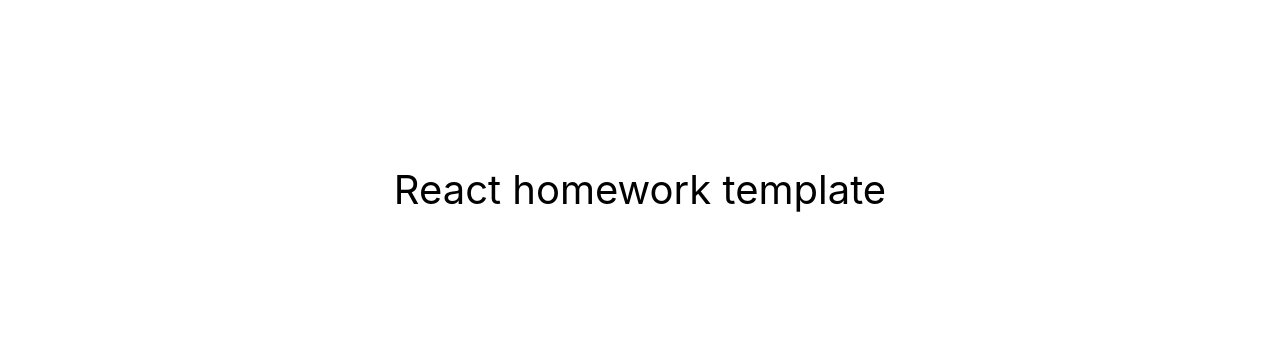
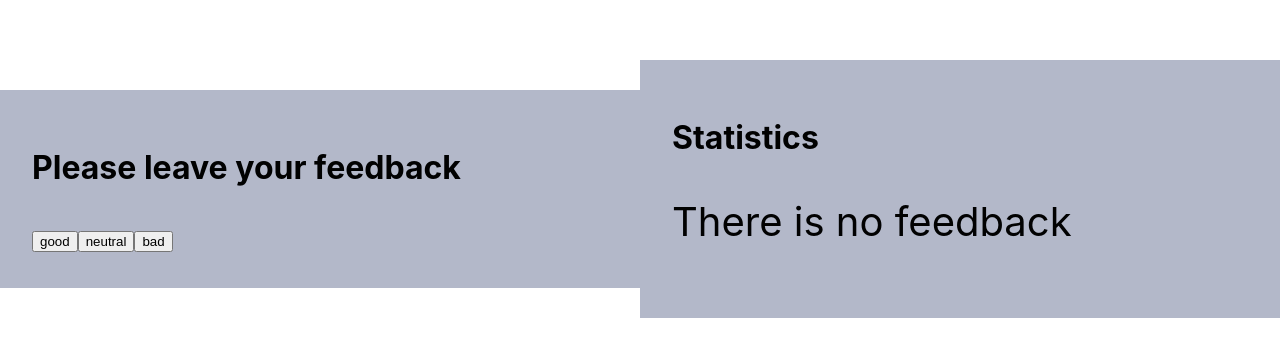
Before and after one commit to Victoria-Fedkova/goit-react-hw-02-feedback, a React (Create React App) app: page / in a window 1280 px wide. Shown: the part 211-568 px from the top of the page. Built offline with nearby package versions, Linux system fonts and the light colour scheme.

Commit message:
add components

```diff
--- a/package.json
+++ b/package.json
@@ -7,6 +7,7 @@
     "@testing-library/jest-dom": "^5.16.3",
     "@testing-library/react": "^12.1.4",
     "@testing-library/user-event": "^13.5.0",
+    "prop-types": "^15.8.1",
     "react": "^18.1.0",
     "react-dom": "^18.1.0",
     "react-scripts": "5.0.1",
@@ -14,7 +15,7 @@
     "web-vitals": "^2.1.3"
   },
   "scripts": {
-    "start": "react-scripts start",
+    "start": "react-scripts start --port 3000",
     "build": "react-scripts build",
     "test": "react-scripts test",
     "eject": "react-scripts eject",
--- a/src/components/App.jsx
+++ b/src/components/App.jsx
@@ -1,4 +1,35 @@
-export const App = () => {
+import React, {Component} from "react";
+import Section from "./Section";
+import FeedbackOptions from './FeedbackOptions'
+import Statistics from "./Statistics";
+import Notification from "./Notification";
+
+class App extends Component {
+state = {
+  good: 0,
+  neutral: 0,
+  bad: 0
+}
+totalFeedbacks = ()=>{
+  return Object.values(this.state).reduce((acc, item) => (acc += item), 0);
+}
+
+positiveFeedbacks =()=>{
+return this.state.good / this.totalFeedbacks() * 100;
+}
+
+handleLeaveFeedback=(e)=>{
+  const {name} = e.currentTarget;
+
+  this.setState(prevState =>({
+    [name]: prevState[name] +1,
+  }));
+}
+
+render(){
+const {good, neutral, bad} = this.state;
+const total = this.totalFeedbacks();
+const positive = Math.round(this.state.good / this.totalFeedbacks() * 100);
   return (
     <div
       style={{
@@ -10,7 +41,21 @@ export const App = () => {
         color: '#010101'
       }}
     >
-      React homework template
+      <Section title="Please leave your feedback">
+        <FeedbackOptions options={{good, neutral, bad}} onLeaveFeedback={this.handleLeaveFeedback}/>
+      </Section>
+
+      <Section title="Statistics">
+        {this.totalFeedbacks() > 0
+        ? (<Statistics good={good} neutral={neutral} bad={bad} total={total} positivePercentage={positive? positive: 0}/>)
+        : (<Notification message="There is no feedback"></Notification>)}
+      </Section>
+
+
     </div>
   );
+
+}
 };
+
+export default App;
--- /dev/null
+++ b/src/components/FeedbackOptions/FeedbackOptions.jsx
@@ -0,0 +1,15 @@
+const FeedbackOptions = ({options, onLeaveFeedback}) => {
+    return(
+    <div>
+        {Object.keys(options).map(key =>(
+        <button
+        key={key}
+        type="button"
+        name={key}
+        onClick={onLeaveFeedback}
+        >{key}</button>))}
+    </div>
+    )
+}
+
+export default FeedbackOptions
--- /dev/null
+++ b/src/components/FeedbackOptions/index.js
@@ -0,0 +1 @@
+export { default } from './FeedbackOptions';
--- /dev/null
+++ b/src/components/Notification/Notification.jsx
@@ -0,0 +1,5 @@
+const Notification = ({message})=>{
+    return <p>{message}</p>
+}
+
+export default Notification;
--- /dev/null
+++ b/src/components/Notification/index.js
@@ -0,0 +1 @@
+export { default } from './Notification';
--- /dev/null
+++ b/src/components/Section/Section.jsx
@@ -0,0 +1,18 @@
+import PropTypes from "prop-types";
+import { Container, Title } from "./Section.styled";
+
+function Section({ title, children }) {
+  return (
+    <Container>
+      {title && <Title>{title}</Title>}
+      {children}
+    </Container>
+  );
+}
+
+Section.propTypes = {
+  title: PropTypes.string.isRequired,
+  children: PropTypes.node,
+};
+
+export default Section;
--- /dev/null
+++ b/src/components/Section/Section.styled.jsx
@@ -0,0 +1,33 @@
+import styled from 'styled-components';
+
+export const Container = styled.div`
+  margin-left: auto;
+  margin-right: auto;
+  /* margin-top: 42px; */
+
+  padding: 32px;
+
+  background-color: #b3b8c9;
+
+  min-width: 320px;
+
+  @media screen and (min-width: 320px) {
+    width: 320px;
+  }
+
+  @media screen and (min-width: 768px) {
+    width: 768px;
+
+    padding-left: 32px;
+    padding-right: 32px;
+  }
+
+  @media screen and (min-width: 1280px) {
+    width: 1280px;
+  }
+`;
+
+export const Title = styled.h2`
+  font-size: 32px;
+  margin-bottom: 20px;
+`;
--- /dev/null
+++ b/src/components/Section/index.js
@@ -0,0 +1 @@
+export { default } from './Section';
--- /dev/null
+++ b/src/components/Statistics/Statistics.jsx
@@ -0,0 +1,14 @@
+const Statistics =({good, neutral, bad, total, positivePercentage})=>{
+    return (
+        <div>
+            <p>Good: {good}</p>
+            <p>Bad: {bad}</p>
+            <p>Neutral: {neutral}</p>
+            <p>Total: {total}</p>
+            <p>Positive feedback: {positivePercentage}%</p>
+
+        </div>
+    )
+}
+
+export default Statistics;
--- /dev/null
+++ b/src/components/Statistics/index.js
@@ -0,0 +1 @@
+export { default } from './Statistics';
--- a/src/index.js
+++ b/src/index.js
@@ -1,6 +1,6 @@
 import React from 'react';
 import ReactDOM from 'react-dom/client';
-import { App } from 'components/App';
+import App from 'components/App';
 import './index.css';
 
 ReactDOM.createRoot(document.getElementById('root')).render(
```
Also changed, not shown: 1 other file (tests, documents, lock files or other folders).
